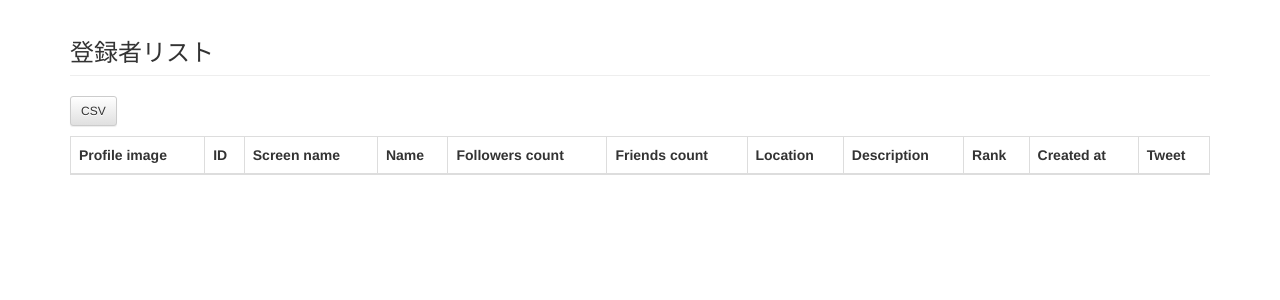
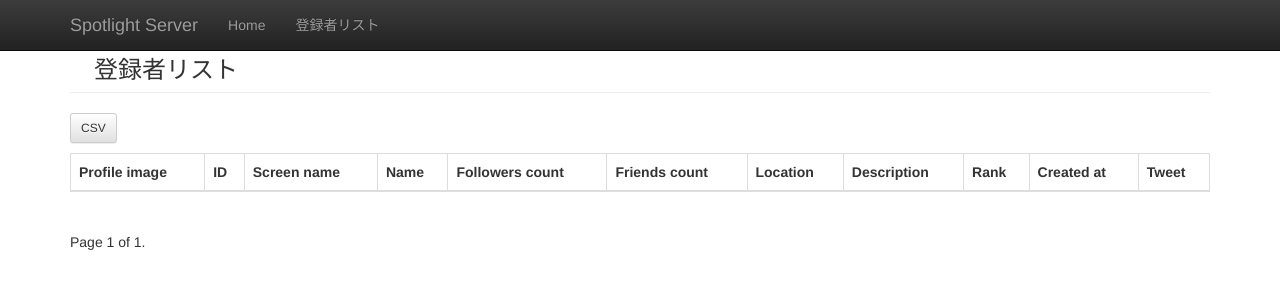
Before and after one commit to KeisukeToyota/spotlight, a Django app: page /spotlight_server/users in a window 1280 px wide. Shown: the top 300 px of the page. Run offline with Django 3.2, Linux system fonts and the light colour scheme; lists and menus that the app fills with data are empty; some libraries are stand-ins or nearby versions.

Commit message:
ページングの実装

```diff
--- a/spotlight_server/urls.py
+++ b/spotlight_server/urls.py
@@ -9,5 +9,6 @@ urlpatterns = [
     url(r'users', views.user_index, name='user_list'),
     url(r'user/', views.user_confirmation, name='user_confirmation'),
     url(r'version', views.version_check, name='version_check'),
-    url(r'user_csv', views.user_csv, name='user_csv'),
+    url(r'users/csv', views.user_csv, name='user_csv'),
+    url(r'tweets/csv', views.tweet_csv, name='tweet_csv'),
 ]
--- a/spotlight_server/views.py
+++ b/spotlight_server/views.py
@@ -4,12 +4,15 @@ from .models import *
 import csv
 import json
 from django.core import serializers
+from django.core.paginator import Paginator, EmptyPage, PageNotAnInteger
+
 
 # Create your views here.
 
 
 def index(request):
     return render(request, 'index.html')
+
 
 def report(request):
     inputs = json.loads((request.body).decode('utf-8'))
@@ -42,7 +45,8 @@ def report(request):
                         listed_count=inputs['listed_count'],
                         location=inputs['location'],
                         name=inputs['name'],
-                        profile_background_image_url=inputs['profile_background_image_url'],
+                        profile_background_image_url=inputs[
+                            'profile_background_image_url'],
                         profile_image_url=inputs['profile_image_url'],
                         screen_name=inputs['screen_name'],
                         statuses_count=inputs['statuses_count'],
@@ -83,15 +87,34 @@ def version_check(request):
 
 def tweet_index(request):
     inputs = request.GET
+    tweet_list = Tweet.objects.filter(user_id=inputs.get('id'))
+    paginator = Paginator(tweet_list, 25)
+    page = request.GET.get('page')
+    try:
+        tweets = paginator.page(page)
+    except PageNotAnInteger:
+        tweets = paginator.page(1)
+    except EmptyPage:
+        tweets = paginator.page(paginator.num_pages)
     d = {
-        'tweets': Tweet.objects.filter(user_id=inputs.get('id')),
+        'tweets': tweets,
+        'id': inputs.get('id')
     }
     return render(request, 'tweet.html', d)
 
 
 def user_index(request):
+    user_list = User.objects.all()
+    paginator = Paginator(user_list, 25)
+    page = request.GET.get('page')
+    try:
+        users = paginator.page(page)
+    except PageNotAnInteger:
+        users = paginator.page(1)
+    except EmptyPage:
+        users = paginator.page(paginator.num_pages)
     d = {
-        'users': User.objects.all(),
+        'users': users,
     }
     return render(request, 'user.html', d)
 
@@ -110,7 +133,15 @@ def user_csv(request):
                      'Profile image',
                      'Rank',
                      'Created at'])
-    users = User.objects.all()
+    user_list = User.objects.all()
+    paginator = Paginator(user_list, 25)
+    page = request.GET.get('page')
+    try:
+        users = paginator.page(page)
+    except PageNotAnInteger:
+        users = paginator.page(1)
+    except EmptyPage:
+        users = paginator.page(paginator.num_pages)
     for user in users:
         writer.writerow([user.id,
                          user.screen_name,
@@ -124,3 +155,36 @@ def user_csv(request):
                          user.created_at])
 
     return response
+
+
+def tweet_csv(request):
+    inputs = request.GET
+    response = HttpResponse(content_type='text/csv')
+    response['Content-Disposition'] = 'attachment; filename="user.csv"'
+    writer = csv.writer(response)
+    writer.writerow(['ID',
+                     'Retweet count',
+                     'Favorite count',
+                     'Text',
+                     'Created at',
+                     'Good',
+                     'Bad'])
+    tweet_list = Tweet.objects.filter(user_id=inputs.get('id'))
+    paginator = Paginator(tweet_list, 25)
+    page = request.GET.get('page')
+    try:
+        tweets = paginator.page(page)
+    except PageNotAnInteger:
+        tweets = paginator.page(1)
+    except EmptyPage:
+        tweets = paginator.page(paginator.num_pages)
+    for tweet in tweets:
+        writer.writerow([tweet.id,
+                         tweet.retweet_count,
+                         tweet.favorite_count,
+                         tweet.text,
+                         tweet.created_at,
+                         tweet.good,
+                         tweet.bad])
+
+    return response
--- a/templates/base.html
+++ b/templates/base.html
@@ -9,9 +9,34 @@
 <link href="{% static 'css/bootstrap-theme.min.css' %}" rel="stylesheet">
 <script src="{% static 'js/jquery-3.1.1.min.js' %}"></script>
 <script src="{% static 'js/bootstrap.min.js' %}"></script>
+<style>
+    h3 {
+        padding: 0.7em 0 0.3em 1em;
+    }
+</style>
 {% block extrahead %}{% endblock %}
 </head>
 <body>
+    <nav class="navbar navbar-inverse navbar-fixed-top">
+      <div class="container">
+        <div class="navbar-header">
+          <button type="button" class="navbar-toggle collapsed" data-toggle="collapse" data-target="#navbar" aria-expanded="false" aria-controls="navbar">
+            <span class="sr-only">Toggle navigation</span>
+            <span class="icon-bar"></span>
+            <span class="icon-bar"></span>
+            <span class="icon-bar"></span>
+          </button>
+          <a class="navbar-brand" href="{% url 'spotlight_server:index' %}">Spotlight Server</a>
+        </div>
+        <div id="navbar" class="collapse navbar-collapse">
+          <ul class="nav navbar-nav">
+            <li><a href="{% url 'spotlight_server:index' %}">Home</a></li>
+            <li><a href="{% url 'spotlight_server:user_list' %}">登録者リスト</a></li>
+          </ul>
+        </div><!--/.nav-collapse -->
+      </div>
+    </nav>
+
   <div class="container">
     {% block body %}
       {{ body }}
--- a/templates/user.html
+++ b/templates/user.html
@@ -49,4 +49,19 @@ table {
       </tbody>
     </table>
   </form>
+    <div class="pagination">
+        <span class="step-links">
+            {% if users.has_previous %}
+                <a href="?page={{ users.previous_page_number }}">previous</a>
+            {% endif %}
+
+            <span class="current">
+                Page {{ users.number }} of {{ users.paginator.num_pages }}.
+            </span>
+
+            {% if users.has_next %}
+                <a href="?page={{ users.next_page_number }}">next</a>
+            {% endif %}
+        </span>
+    </div>
 {% endblock %}
```
Also changed, not shown: templates/tweet.html (+16 -0 lines).
